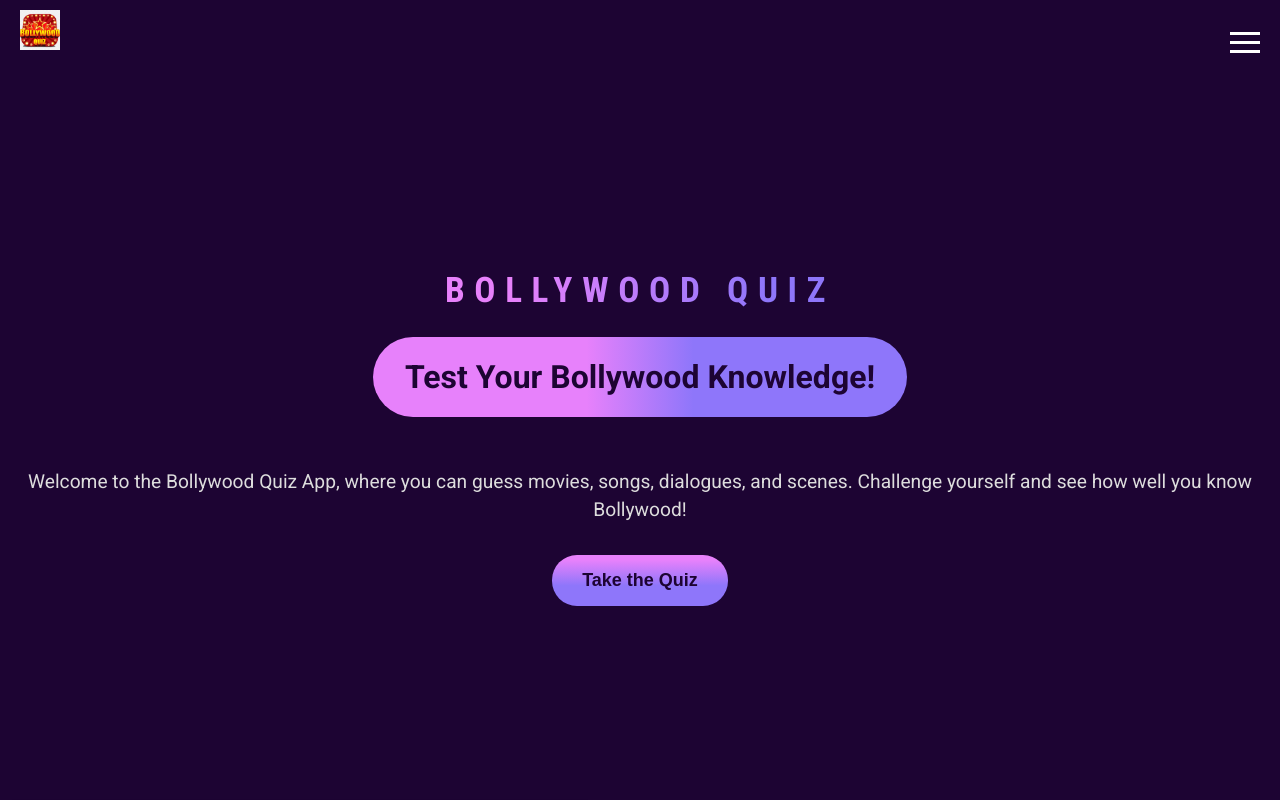
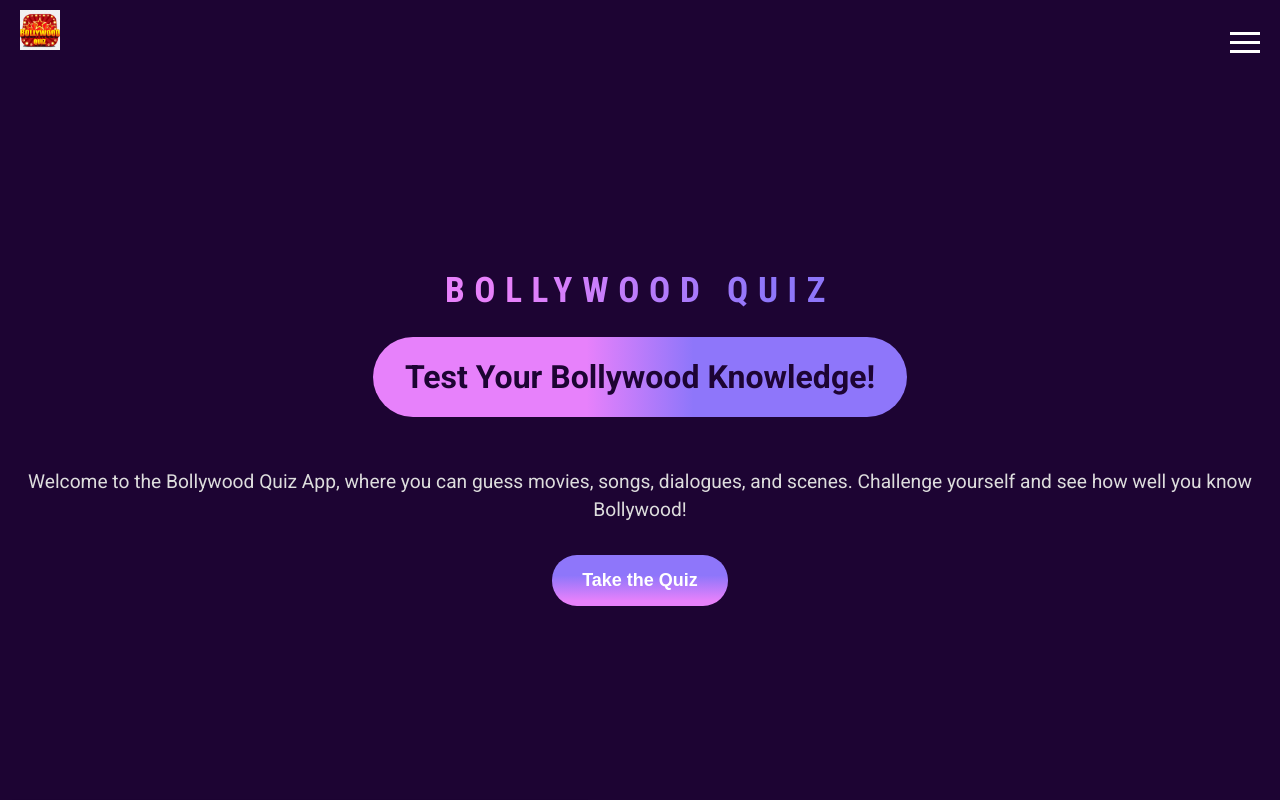
Before and after one commit to ms-tech-geek/quiz-app, a React (Vite) app: page / in a window 1280 px wide. In both pictures the pointer is over the button "Take the Quiz". Shown: the top 800 px of the page. Built offline with nearby package versions, Linux system fonts and the light colour scheme.

Commit message:
clean up

```diff
--- a/src/components/Home.css
+++ b/src/components/Home.css
@@ -61,7 +61,8 @@
 }
 
 .start-quiz-button:hover {
-  background-color: #d471e6;
+  color: white;
+  background: linear-gradient(0deg, #e781fb 10%, #8e76fa 60%);
 }
 
 .home-info {
```
